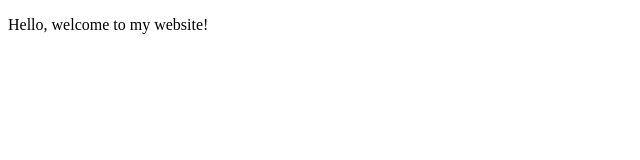
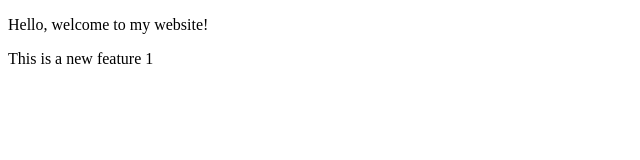
Before and after one commit to aakritibaral9-dotcom/aakriti-demo, a plain HTML site: page LocalRepo/style.css/index.html in a window 1280 px wide. Shown: the whole page, without its empty margins (0-640 px from the left). Drawn offline with Linux system fonts and the light colour scheme.

Commit message:
Add new feature

```diff
--- a/LocalRepo/style.css/index.html
+++ b/LocalRepo/style.css/index.html
@@ -9,6 +9,10 @@
     <p>
         Hello, welcome to my website!
     </p>
+    <p>
+        This is a new feature 1
+    </p>
+
 </body>
 
 </html>
```
